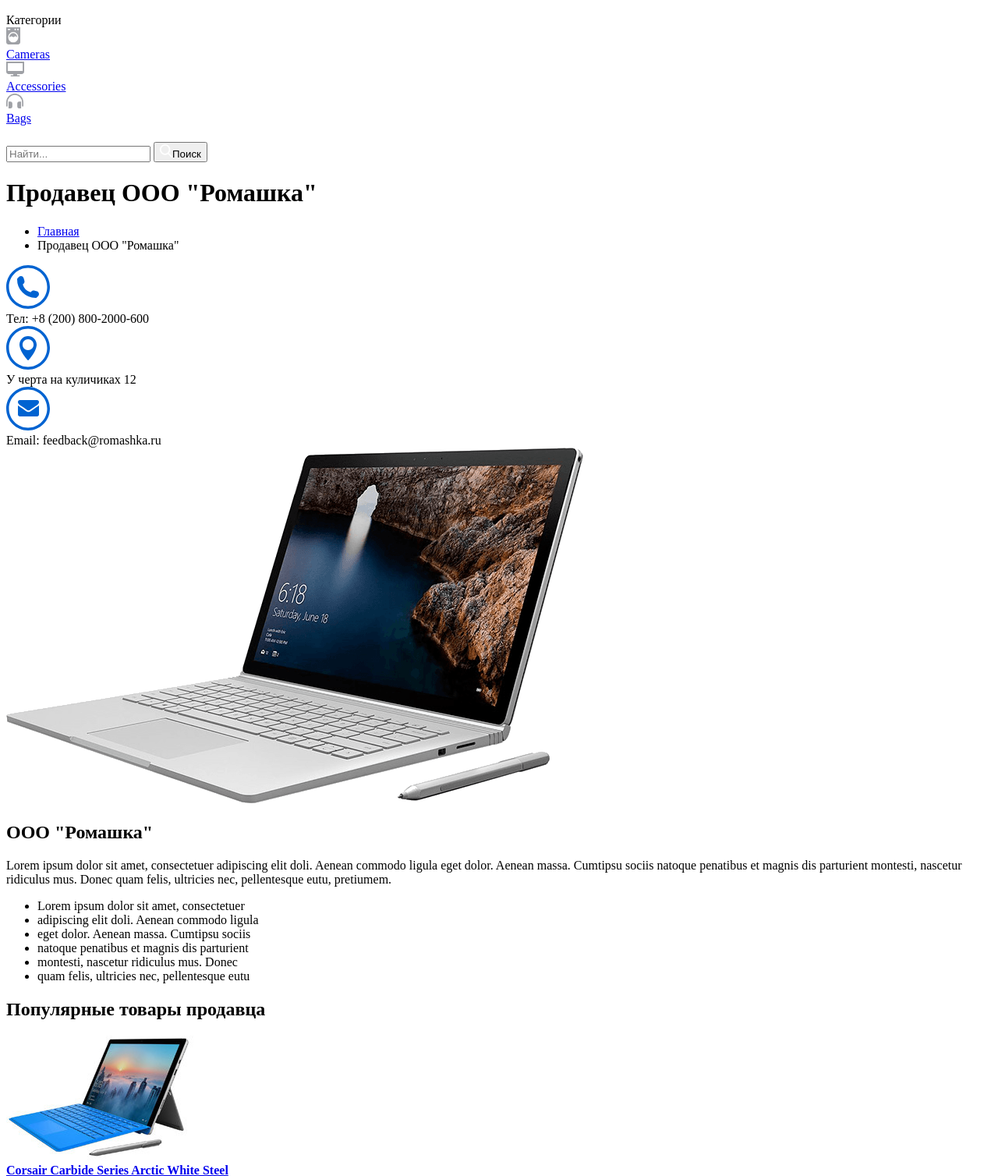
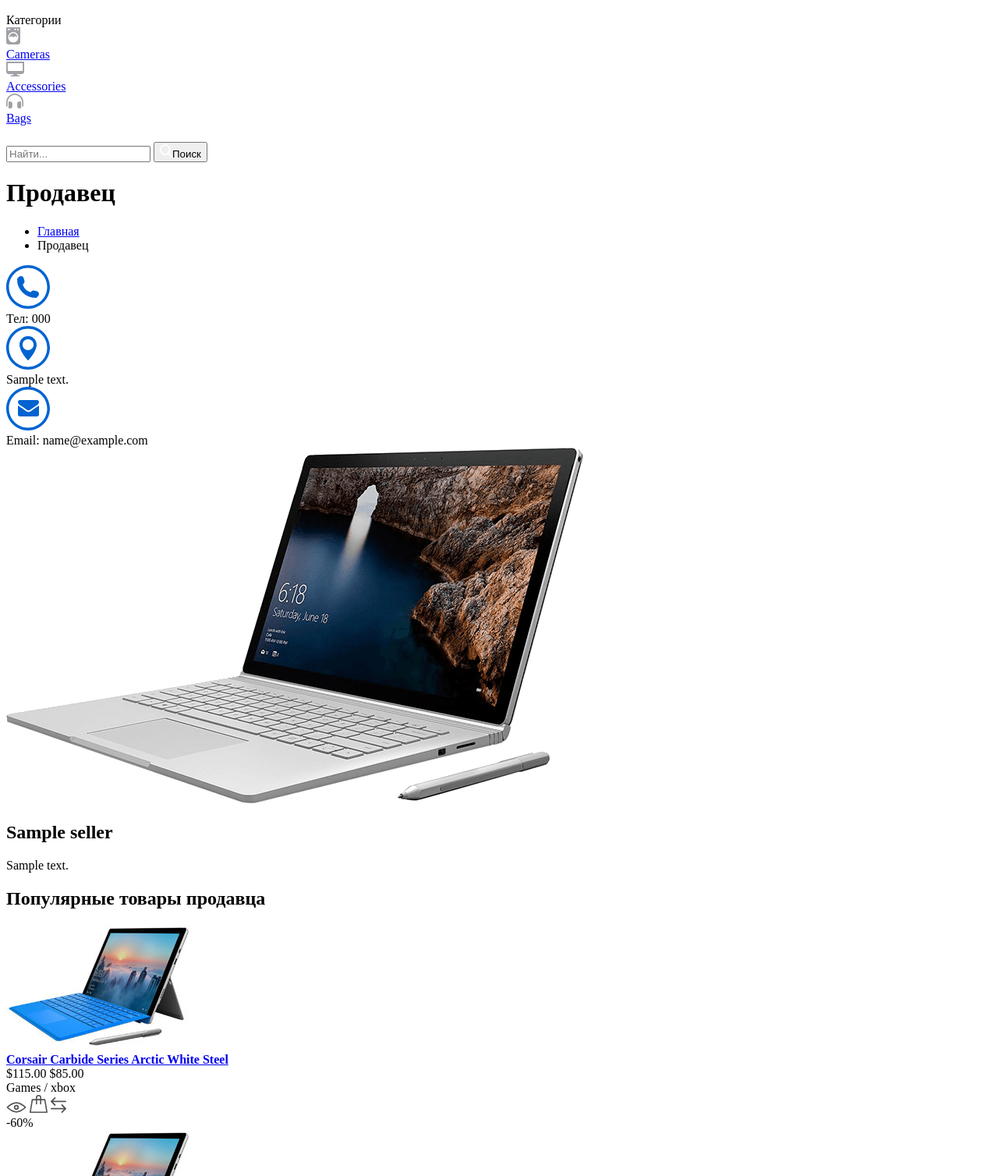
Before and after one commit to kiros-albatros/shop, a Symfony app: template templates/sellers/show.html.twig in a window 1280 px wide. Shown: the part 365-1873 px from the top of the page at 78% size. Run offline with Twig, Linux system fonts and the light colour scheme; the template is opened without the code that fills it: most values are stand-ins (such as "Sample title", 1, 10 or a date in 2020); some libraries are stand-ins or nearby versions.

Commit message:
page of seller

```diff
--- a/templates/sellers/show.html.twig
+++ b/templates/sellers/show.html.twig
@@ -3,7 +3,7 @@
 {% block mainContent %}
 
 	<div class="Middle Middle_top">
-		{% include 'partial/header-line.html.twig' with {'title': 'Продавец ООО "Ромашка"', 'parent': 'Главная'} %}
+		{% include 'partial/header-line.html.twig' with {'title': 'Продавец' , 'parent': 'Главная'} %}
 
 		<div class="Section Section_column Section_columnLeft Section_columnWide">
 			<div class="wrap">
@@ -13,7 +13,7 @@
 							<div class="media-image"><img src="{{ asset('images/icons/contacts/phone.svg')}}" alt="phone.svg">
 							</div>
 							<div class="media-content">Тел:
-								<nobr>+8 (200) 800-2000-600</nobr>
+								<nobr>{{ seller.phone }}</nobr>
 							</div>
 						</div>
 					</div>
@@ -22,14 +22,14 @@
 							<div class="media-image"><img src="{{ asset('images/icons/contacts/address.svg')}}" alt="address.svg">
 							</div>
 							<div class="media-content">
-								У черта на куличиках 12
+								{{ seller.address }}
 							</div>
 						</div>
 					</div>
 					<div class="Section-columnSection Section-columnSection_mark">
 						<div class="media media_middle">
 							<div class="media-image"><img src="{{ asset('images/icons/contacts/mail.svg')}}" alt="mail.svg"></div>
-							<div class="media-content">Email: feedback@romashka.ru</div>
+							<div class="media-content">Email: {{ seller.email }}</div>
 						</div>
 					</div>
 				</div>
@@ -40,23 +40,8 @@
 							</div>
 						</div>
 						<div class="row-block">
-							<h2>ООО "Ромашка"</h2>
-							<p>Lorem ipsum dolor sit amet, consectetuer adipiscing elit doli. Aenean commodo ligula eget dolor. Aenean massa. Cumtipsu sociis natoque penatibus et magnis dis parturient montesti, nascetur ridiculus mus. Donec quam felis, ultricies nec, pellentesque eutu, pretiumem.
-							</p>
-							<ul>
-								<li>Lorem ipsum dolor sit amet, consectetuer
-								</li>
-								<li>adipiscing elit doli. Aenean commodo ligula
-								</li>
-								<li>eget dolor. Aenean massa. Cumtipsu sociis
-								</li>
-								<li>natoque penatibus et magnis dis parturient
-								</li>
-								<li>montesti, nascetur ridiculus mus. Donec
-								</li>
-								<li>quam felis, ultricies nec, pellentesque eutu
-								</li>
-							</ul>
+							<h2>{{ seller.name }}</h2>
+							<p>{{ seller.description }}</p>
 						</div>
 					</div>
 					<header class="Section-header">
```
Also changed, not shown: src/Controller/SellersController.php (+5 -2 lines).
